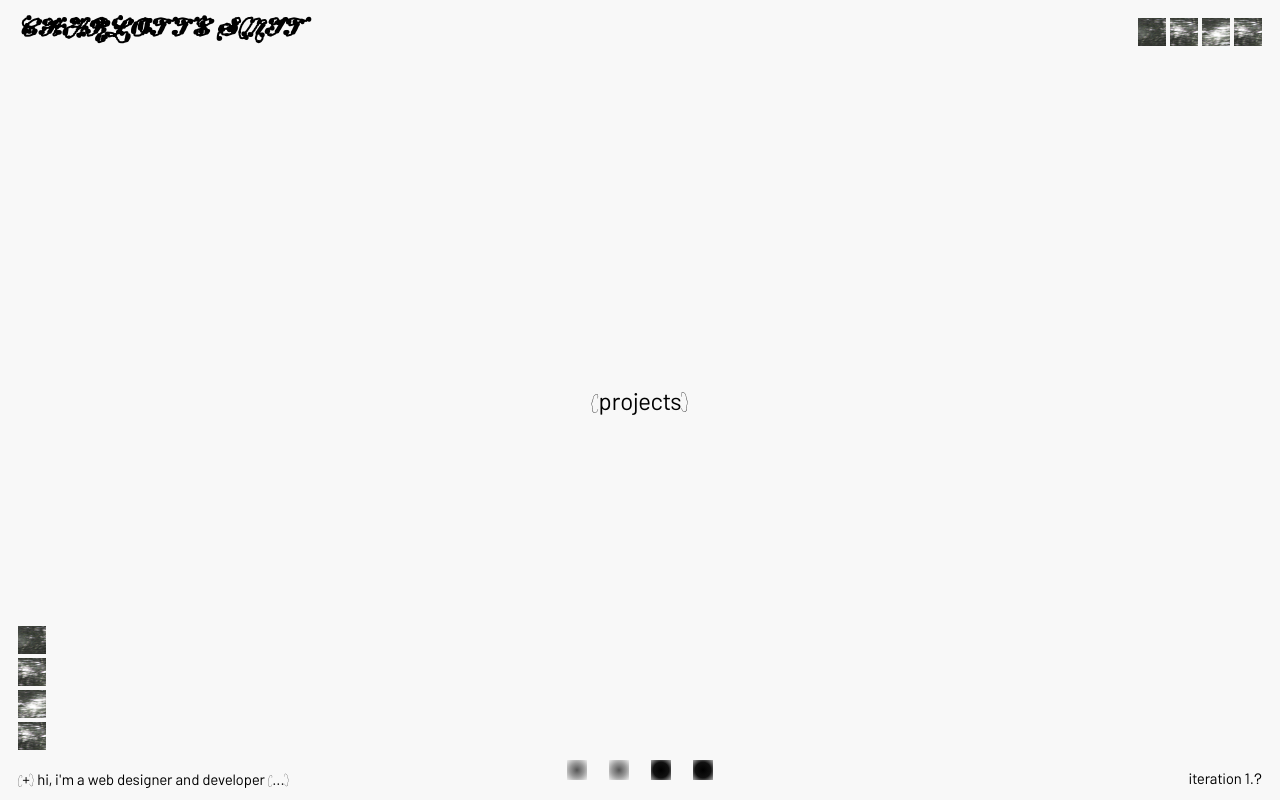
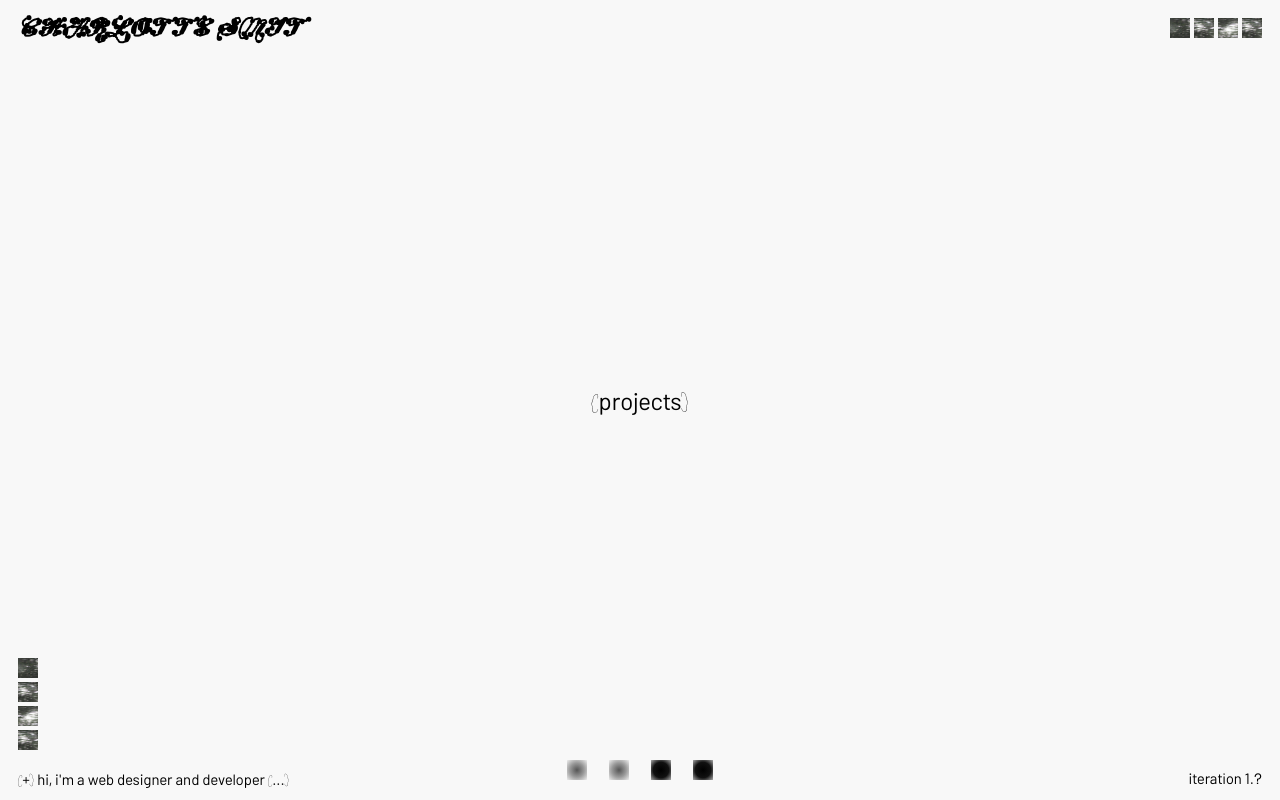
Before and after one commit to chazrsmit/under-construction, a React (Vite) app: page / in a window 1280 px wide. Built offline with nearby package versions, Linux system fonts and the light colour scheme.

Commit message:
before any changes

```diff
--- a/src/components/home.css
+++ b/src/components/home.css
@@ -214,8 +214,10 @@ body {
 }
 
 .image-tile {
-  width: 28px;
-  height: 28px;
+  /* width: 28px; */
+  width: 20px;
+  /* height: 28px; */
+  height: 20px;
   background-image: url("/images/forest-texture.png");
   background-size: 300% 100%;
   background-repeat: no-repeat;
```
